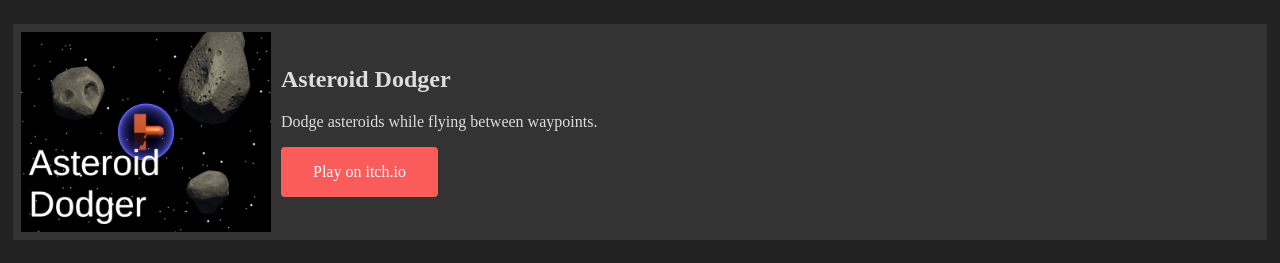
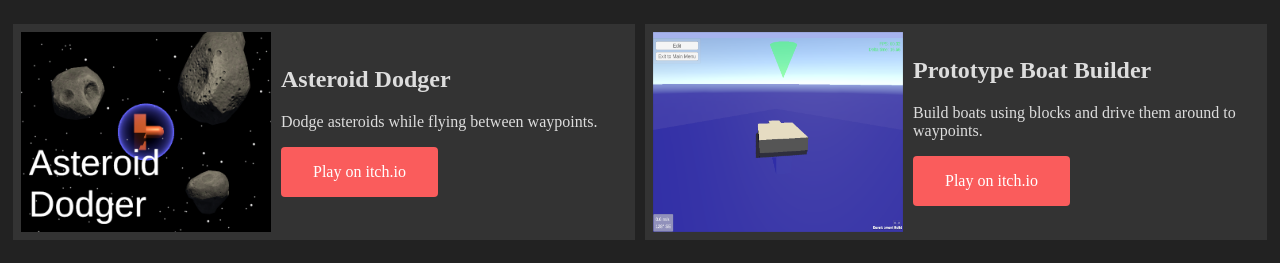
Before and after one commit to taraniselsu/taraniselsu.github.io, a plain HTML site: page index.html in a window 1280 px wide. Shown: the part 658-921 px from the top of the page. Drawn offline with Linux system fonts and the light colour scheme.

Commit message:
Added a link to Prototype Boat Builder

```diff
--- a/index.html
+++ b/index.html
@@ -52,6 +52,14 @@
         <p class="nobottommargin"><a href="https://taraniselsu.itch.io/asteroid-dodger?password=wip" class="playonitch">Play on itch.io</a></p>
       </div>
     </div>
+    <div class="gamecontainer">
+      <img src="images/prototypeboatbuilder.png" class="coverimage">
+      <div class="gamedescription">
+        <h2 class="gamename">Prototype Boat Builder</h2>
+        <p>Build boats using blocks and drive them around to waypoints.</p>
+        <p class="nobottommargin"><a href="https://taraniselsu.itch.io/prototype-boat-builder?password=it_floats" class="playonitch">Play on itch.io</a></p>
+      </div>
+    </div>
 <!--
     <div class="gamecontainer">
       <img src="" class="coverimage">
```
Also changed, not shown: images/prototypeboatbuilder.png (added).
